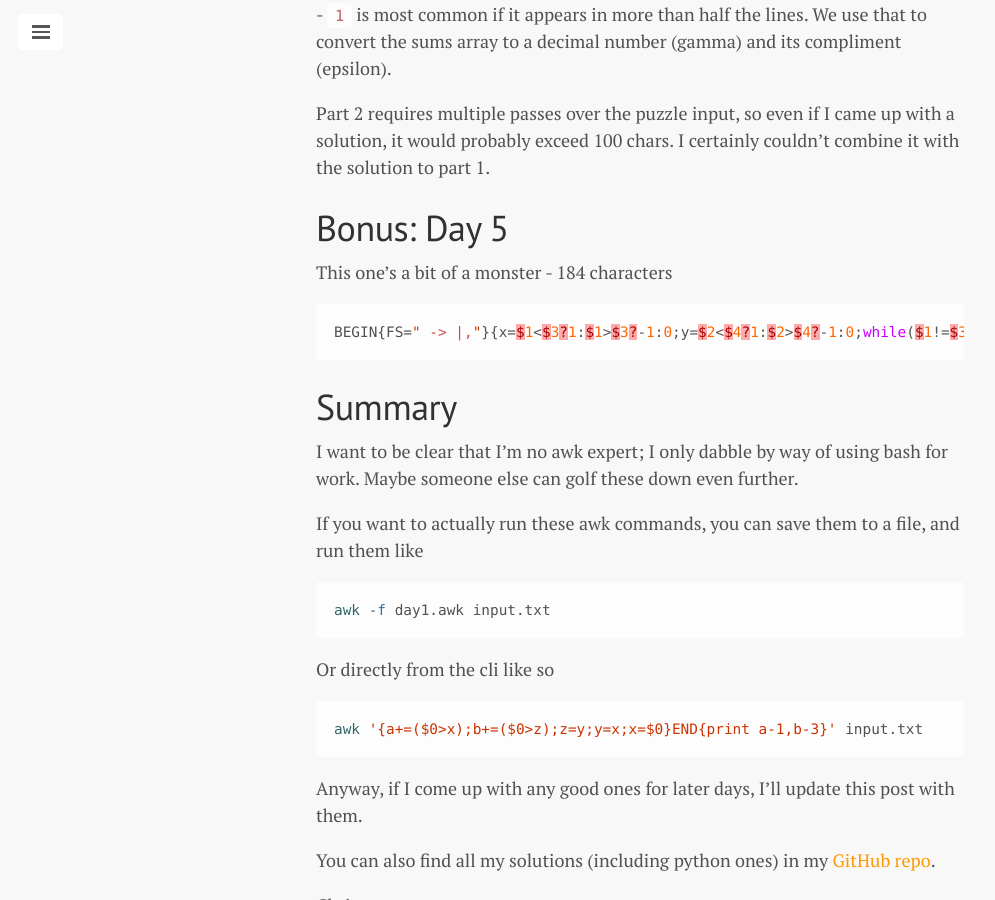
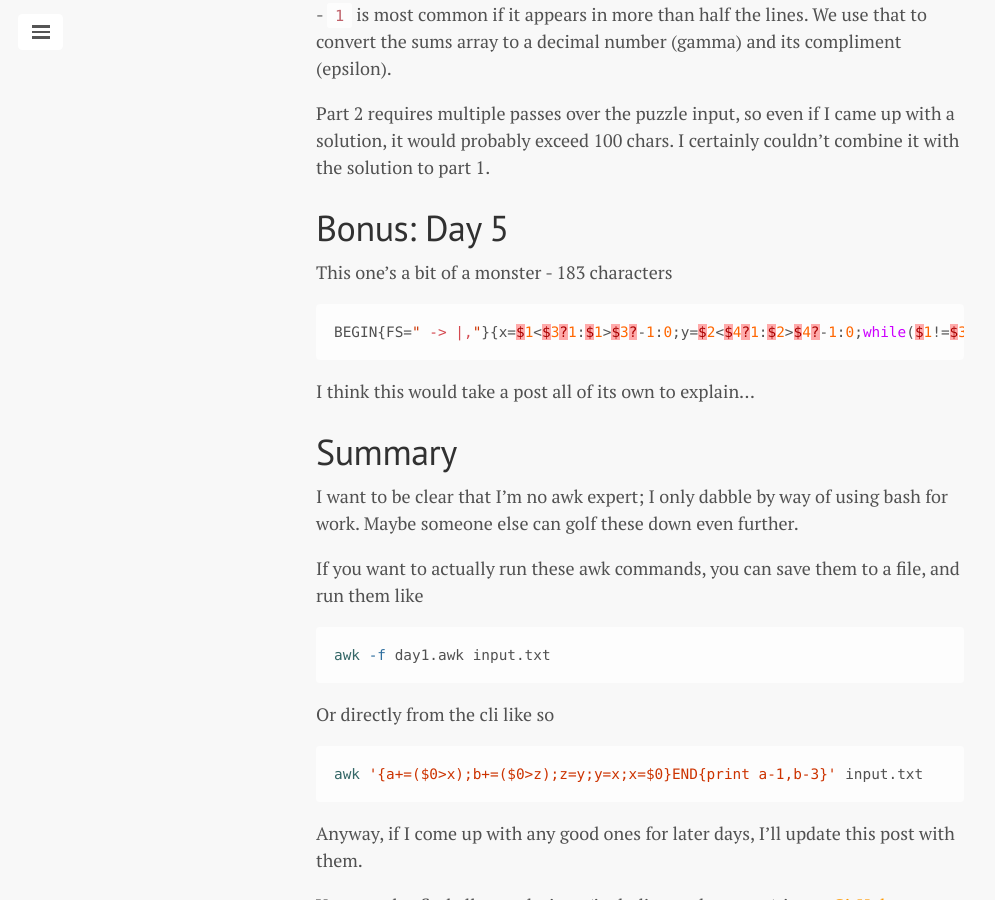
Before and after one commit to oatzy/oatzy.github.io, a Jekyll site: the page built from _posts/2021-12-02-advent-of-code-awk-oneliner.md, in a window 1280 px wide and 900 px high, scrolled down 6473 px. Shown: the whole window, without its empty margins (0-995 px from the left). Built offline with Jekyll 4.4.1, drawn with Linux system fonts in a browser that asks for light colours.

Commit message:
update: tweak to day05 awk of code

````diff
--- a/_posts/2021-12-02-advent-of-code-awk-oneliner.md
+++ b/_posts/2021-12-02-advent-of-code-awk-oneliner.md
@@ -258,11 +258,13 @@ Part 2 requires multiple passes over the puzzle input, so even if I came up with
 
 # Bonus: Day 5
 
-This one's a bit of a monster - 184 characters
+This one's a bit of a monster - 183 characters
 
 ```python
-BEGIN{FS=" -> |,"}{x=$1<$3?1:$1>$3?-1:0;y=$2<$4?1:$2>$4?-1:0;while($1!=$3+x||$2!=$4+y){a[$1,$2]+=$1==$3||$2==$4;b[$1,$2]+=1;$1+=x;$2+=y}}END{for(k in b){t+=a[k]>1;u+=b[k]>1};print t,u}
+BEGIN{FS=" -> |,"}{x=$1<$3?1:$1>$3?-1:0;y=$2<$4?1:$2>$4?-1:0;while($1!=$3+x||$2!=$4+y){a[$1,$2]+=$1==$3||$2==$4;b[$1,$2]++;$1+=x;$2+=y}}END{for(k in b){t+=a[k]>1;u+=b[k]>1};print t,u}
 ```
+
+I think this would take a post all of its own to explain...
 
 
 # Summary
````
